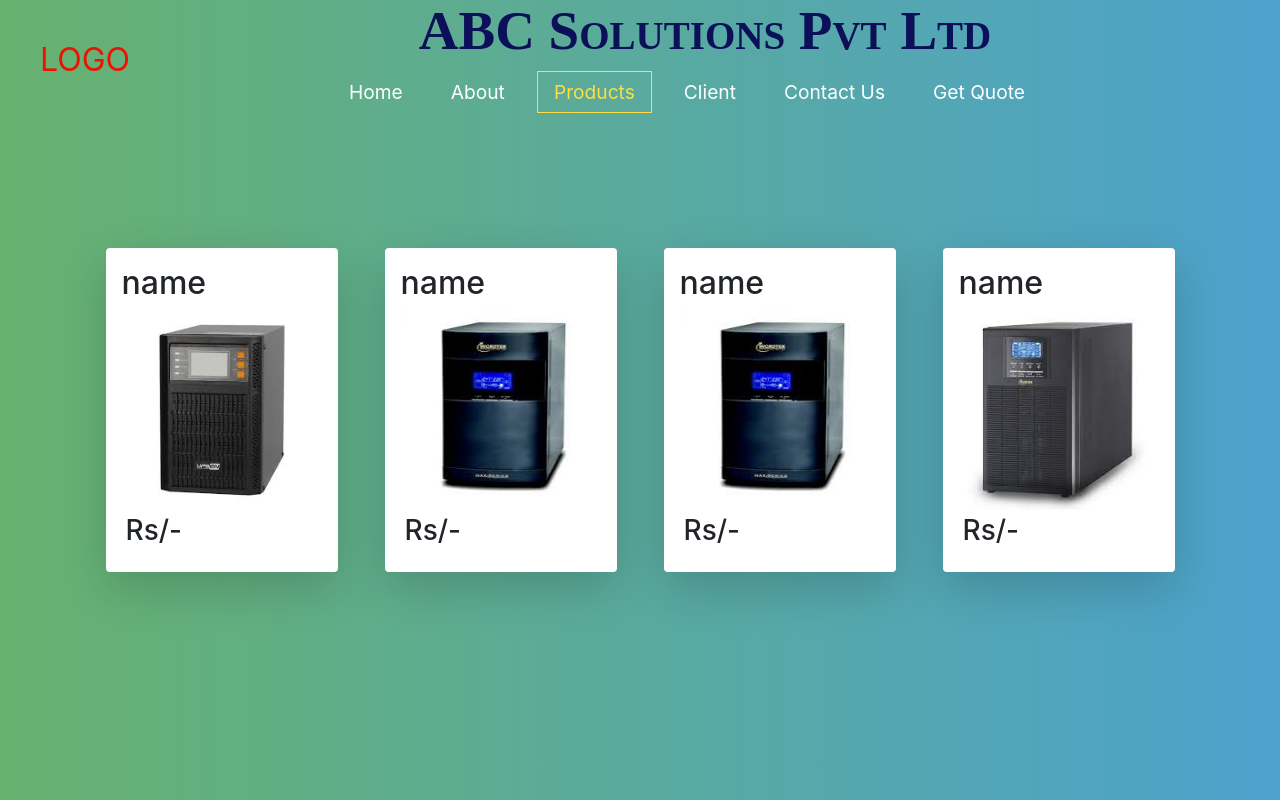
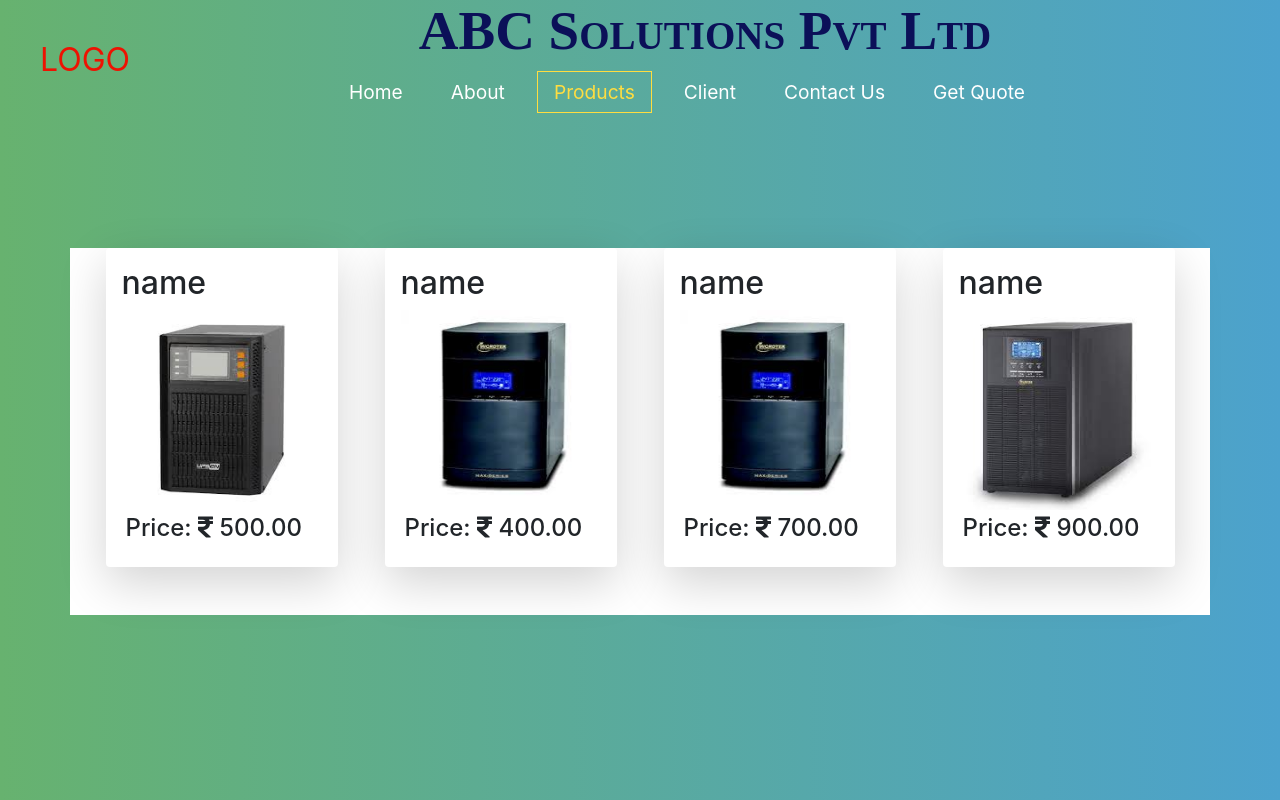
Before and after one commit to technoid2023/business, a React (Create React App) app: page /product in a window 1280 px wide. Shown: the top 800 px of the page. Built offline with nearby package versions, Linux system fonts and the light colour scheme.

Commit message:
changed price section and description

```diff
--- a/public/index.html
+++ b/public/index.html
@@ -10,6 +10,7 @@
       content="Web site created using create-react-app"
     />
     <link rel="apple-touch-icon" href="%PUBLIC_URL%/logo192.png" />
+    <link rel="stylesheet" href="//maxcdn.bootstrapcdn.com/font-awesome/4.3.0/css/font-awesome.min.css">
     <!--
       manifest.json provides metadata used when your web app is installed on a
       user's mobile device or desktop. See https://developers.google.com/web/fundamentals/web-app-manifest/
--- a/src/component/Product.jsx
+++ b/src/component/Product.jsx
@@ -18,14 +18,14 @@ const Product = () => {
 
 
   return (
-    <Layout>
-      <div className='container' style={{display:'flex', flexDirection:'row', flexWrap:'wrap',justifyContent:'space-around', marginTop:'10%',marginBottom:'10%'}}>
+    <Layout >
+      <div className='container' style={{ display: 'flex', backgroundColor: 'white', flexDirection: 'row', flexWrap: 'wrap', justifyContent: 'space-around', marginTop: '10%', marginBottom: '10%' }}>
         <div
           data-aos='zoom-in'
           className="shadow-lg p-3 mb-5 bg-white rounded"
 
         >
-        <div onClick={handleShow}>
+          <div onClick={handleShow} >
             <h2>name</h2>
             <img
               src='assests/pr4.jpg'
@@ -37,9 +37,9 @@ const Product = () => {
 
           <div className="flex-container">
             <div className="m-1 w-100">
-            <h3 className="mt-1">
-               Rs/-
-            </h3>
+              <h4 className="mt-1">
+                Price: <i className="fa fa-inr"></i> 500.00
+              </h4>
             </div>
 
           </div>
@@ -50,8 +50,8 @@ const Product = () => {
             </Modal.Header>
 
             <Modal.Body>
-            <img src='assests/pr5.jpg' className="img-fluid" style={{ height: '300px' }} alt='...'/>
-            <p>description</p>
+              {/* <img src='assests/pr5.jpg' className="img-fluid" style={{ height: '300px' }} alt='...'/> */}
+              <p>description of the product</p>
             </Modal.Body>
 
             <Modal.Footer>
@@ -78,9 +78,9 @@ const Product = () => {
 
           <div className="flex-container">
             <div className="m-1 w-100">
-            <h3 className="mt-1">
-               Rs/-
-            </h3>
+              <h4 className="mt-1">
+                Price: <i className="fa fa-inr"></i> 400.00
+              </h4>
             </div>
 
           </div>
@@ -91,8 +91,8 @@ const Product = () => {
             </Modal.Header>
 
             <Modal.Body>
-            <img src='assests/pr3.jpg' className="img-fluid" style={{ height: '300px' }} alt='...'/>
-            <p>description</p>
+              {/* <img src='assests/pr3.jpg' className="img-fluid" style={{ height: '300px' }} alt='...' /> */}
+              <p>Description</p>
             </Modal.Body>
 
             <Modal.Footer>
@@ -105,7 +105,7 @@ const Product = () => {
         <div
           data-aos='zoom-in'
           className="shadow-lg p-3 mb-5 bg-white rounded"
-        style={{width:''}}
+          style={{ width: '' }}
         >
           <div onClick={handleShow}>
             <h2>name</h2>
@@ -119,9 +119,9 @@ const Product = () => {
 
           <div className="flex-container">
             <div className="m-1 w-100">
-            <h3 className="mt-1">
-               Rs/-
-            </h3>
+              <h4 className="mt-1">
+               Price: <i className="fa fa-inr"></i> 700.00
+              </h4>
             </div>
 
           </div>
@@ -132,7 +132,7 @@ const Product = () => {
             </Modal.Header>
 
             <Modal.Body>
-            <img src='assests/pr3.jpg' className="img-fluid" style={{ height: '300px' }} alt='...'/>
+              {/* <img src='assests/pr3.jpg' className="img-fluid" style={{ height: '300px' }} alt='...' /> */}
               <p>description</p>
             </Modal.Body>
 
@@ -160,9 +160,9 @@ const Product = () => {
 
           <div className="flex-container">
             <div className="m-1 w-100">
-            <h3 className="mt-1">
-               Rs/-
-            </h3>
+              <h4 className="mt-1">
+                Price: <i className="fa fa-inr"></i> 900.00
+              </h4>
             </div>
 
           </div>
@@ -173,7 +173,7 @@ const Product = () => {
             </Modal.Header>
 
             <Modal.Body>
-            <img src='assests/pr2.jpg' className="img-fluid" style={{ height: '300px' }} alt='...'/>
+              {/* <img src='assests/pr2.jpg' className="img-fluid" style={{ height: '300px' }} alt='...' /> */}
               <p>description</p>
             </Modal.Body>
 
```
Also changed, not shown: src/component/About.jsx (line endings or trailing spaces). Lines whose indentation alone changed are shown as unchanged.
